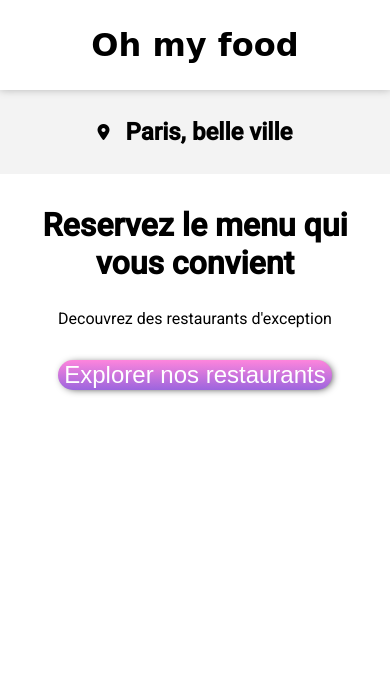
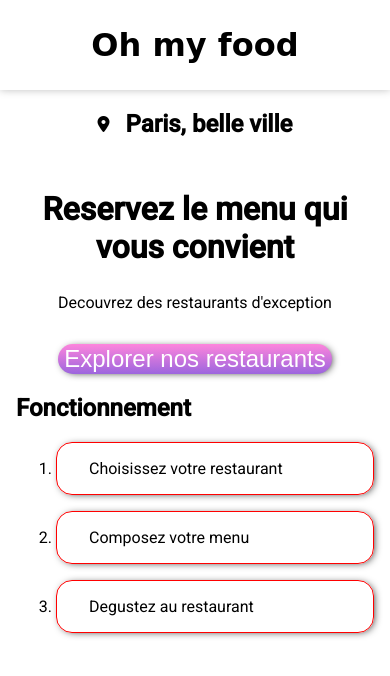
Before and after one commit to Flavino25/Ohmyfood, a website: page index.html in a window 390 px wide. Drawn offline with Linux system fonts and the light colour scheme; a web font is replaced by a local one.

Commit message:
Partie mixin du fonctionnement

```diff
--- a/index.html
+++ b/index.html
@@ -13,7 +13,7 @@
     <main>
            <div class="ville">
             <i class="fa fa-map-marker-alt"> </i>
-        <h2>Paris, belle ville</h2>
+            <h2>Paris, belle ville</h2>
            </div>
    <section class="explorer">
     <h2>Reservez le menu qui <br>vous convient</h2>
@@ -22,6 +22,14 @@
 
 
 </section>
+<section class = "fonc">
+    <h2> Fonctionnement</h2>
+    <ol>
+       <li>Choisissez votre restaurant</li>
+       <li>Composez votre menu</li>
+       <li>Degustez au restaurant</li>
+    </ol>
+</section>
 
     </main>
 
--- /dev/null
+++ b/layout/explorer.scss
@@ -0,0 +1,29 @@
+/* Explorer*/
+
+.explorer{
+    text-align: center;
+
+& h2{
+    margin-top: 2rem;
+    font-size: 2rem;
+}
+& p {
+    font-size: 1rem;
+}
+& button {
+    color: white;
+    font-weight: 300;
+    font-size: 1.5rem;
+    padding: 1rem, 2rem;
+    border: none;
+    border-radius: 2rem;
+    box-shadow: 2px 1px 8px -3px #000000;
+    background-image: linear-gradient(to top,rgba(147,86,220,0.9),rgba(255,121,218,0.9));
+    transition:transform 200 ms;
+    margin-top: 1rem;
+}
+    button:hover {
+    transform: scale(1.02);
+    opacity: 0.9;
+  }
+}
--- /dev/null
+++ b/layout/fonct.scss
@@ -0,0 +1,30 @@
+@import"./util/boxshadow.scss";
+@import"./util/zoom.scss";
+.fonc {
+
+    & ol {
+        display: flex;
+        flex-wrap: wrap;
+        gap: 1rem;
+
+        @media(max-width:800px ) {
+            flex-direction: column;
+        }
+
+
+    }
+
+
+    & li {
+        background: color #f3f3f3;
+        padding: 1rem 2rem;
+        border: 1px solid red;
+        flex-grow: 1;
+        border-radius: 1rem;
+        @include baseshadow;
+    &:hover{@include zoom;}
+    }
+
+
+
+}
--- /dev/null
+++ b/layout/header.scss
@@ -0,0 +1,8 @@
+header{
+    font-family: "shrikhand", cursive;
+    text-align: center;
+    box-shadow: 0 0 0.5rem rgb(0 0 0 /25%);
+    padding: 0.3rem;
+    margin: 0;
+    position: relative;
+}
--- /dev/null
+++ b/layout/util/boxshadow.scss
@@ -0,0 +1,3 @@
+@mixin baseshadow{
+    box-shadow: 2px 1px 8px -3px #000000;
+}
--- /dev/null
+++ b/layout/util/zoom.scss
@@ -0,0 +1,3 @@
+@mixin zoom {
+transform: scale(1.02);
+}
--- /dev/null
+++ b/layout/ville.scss
@@ -0,0 +1,9 @@
+
+main .ville {
+font: size 1.5em;
+align-items: center;
+display: flex;
+flex-direction: row;
+justify-content: center;
+gap: 1rem;
+}
--- a/package.json
+++ b/package.json
@@ -4,7 +4,7 @@
   "description": "mon projet openclassroom 2 ohmyfood",
   "main": "index.js",
   "scripts": {
-    "test": "echo \"Error: no test specified\" && exit 1"
+    "sass": "sass --watch style.scss style.css"
   },
   "repository": {
     "type": "git",
--- /dev/null
+++ b/sass/base.scss
@@ -0,0 +1,20 @@
+@import url('https://fonts.googleapis.com/css2?family=Shrikhand&display=swap');
+@import url('https://fonts.googleapis.com/css2?family=Roboto:wght@300;400;500&family=Shrikhand&display=swap');
+
+*,
+::before,
+::after
+{
+    box-sizing: border-box;
+
+}
+
+
+body{
+
+    margin: 0;
+    font-family: "Roboto", sans-serif;
+}
+main{
+    padding: 0 1rem;
+}
--- a/style.scss
+++ b/style.scss
@@ -1,65 +1,5 @@
-@import url('https://fonts.googleapis.com/css2?family=Shrikhand&display=swap');
-@import url('https://fonts.googleapis.com/css2?family=Roboto:wght@300;400;500&family=Shrikhand&display=swap');
-
-*,
-::before,
-::after
-{
-    box-sizing: border-box;
-
-}
-
-
-body{
-
-    margin: 0;
-    font-family: "Roboto", sans-serif;
-}
-header{
-    font-family: "shrikhand", cursive;
-    text-align: center;
-    box-shadow: 0 0 0.5rem rgb(0 0 0 /25%);
-    padding: 0.3rem;
-    margin: 0;
-    position: relative;
-}
-main .ville {
-    display: flex;
-    align-items: center;
-    justify-content: center;
-    gap: 1rem;
-    padding: 0.5rem;
-    background-color: #f3f3f3;
-    text-align: center;
-
-}
-main .ville i{
-font: size 1.5em;
-}
-/* Explorer*/
-.explorer{
-    text-align: center;
-}
-.explorer h2{
-    margin-top: 2rem;
-    font-size: 2rem;
-}
-.explorer p {
-    font-size: 1rem;
-}
-.explorer button {
-    color: white;
-    font-weight: 300;
-    font-size: 1.5rem;
-    padding: 1rem, 2rem;
-    border: none;
-    border-radius: 2rem;
-    box-shadow: 2px 1px 8px -3px #000000;
-    background-image: linear-gradient(to top,rgba(147,86,220,0.9),rgba(255,121,218,0.9));
-    transition:transform 200 ms;
-    margin-top: 1rem;
-}
-  .explorer button:hover {
-    transform: scale(1.02);
-    opacity: 0.9;
-  }
+@import"./sass/base";
+@import"./layout/header";
+@import"./layout/ville";
+@import"./layout/explorer";
+@import"./layout/fonct";
```
Also changed, not shown: style.css, 1 other file.
